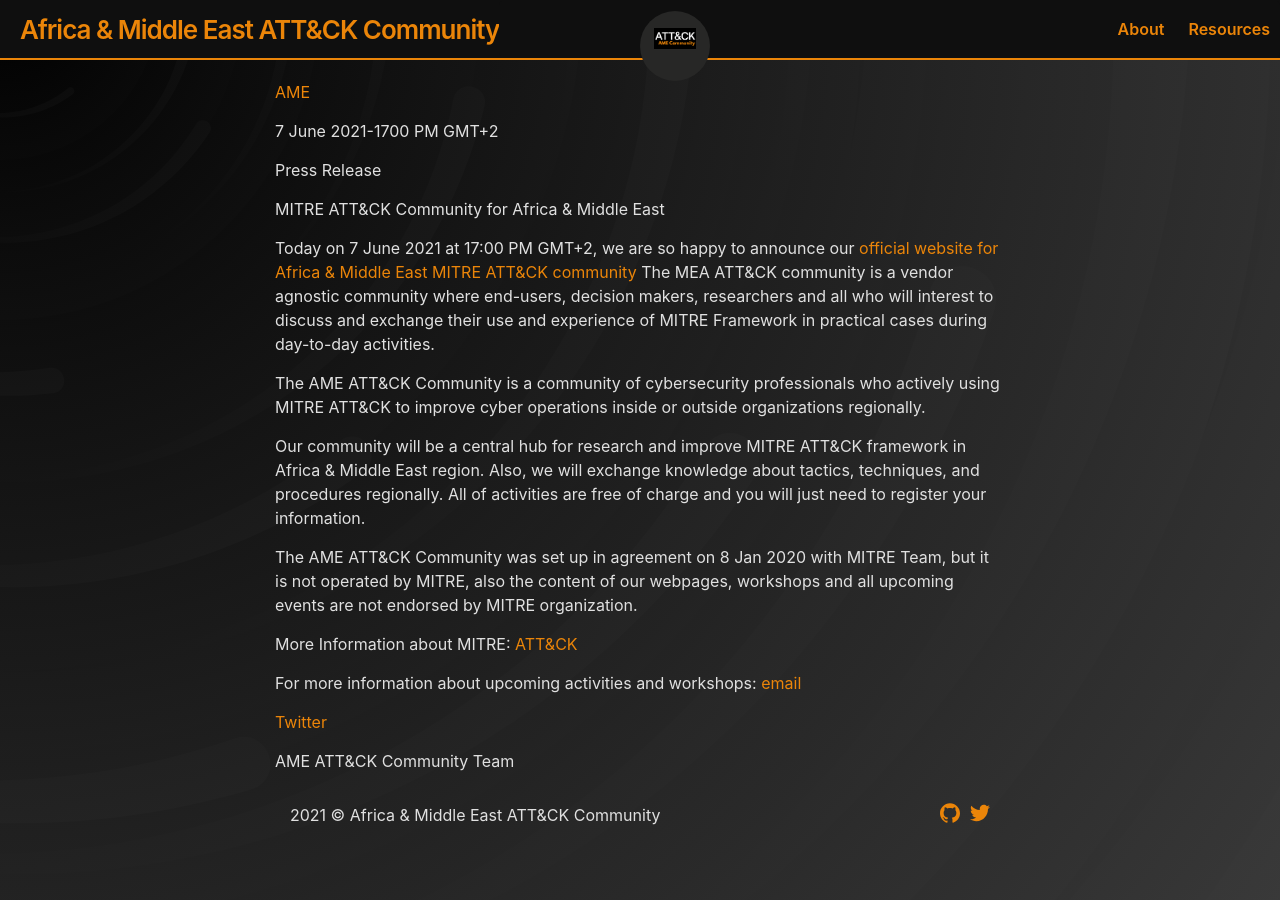
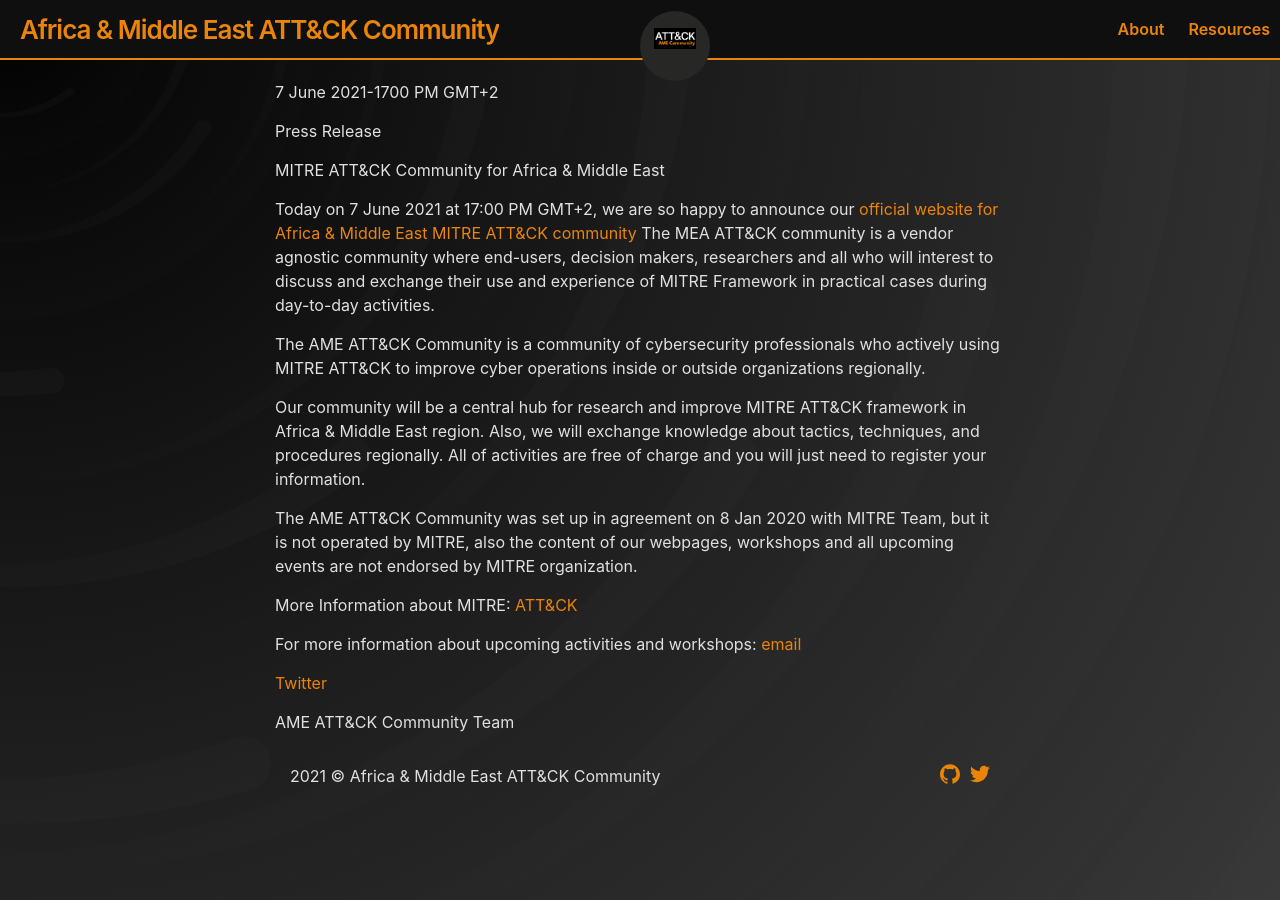
Before and after one commit to bluzr/attackcommunity.github.io, a Jekyll site: the page built from index.md, in a window 1280 px wide. Built offline with Jekyll 4.4.1, drawn with Linux system fonts in a browser that asks for light colours.

Commit message:
Update index.md

```diff
--- a/index.md
+++ b/index.md
@@ -1,7 +1,7 @@
 ---
 layout: home
 ---
-[AME](https://imgur.com/W1t9Qrq.png)
+
 
 7 June 2021-1700 PM GMT+2
 
```
